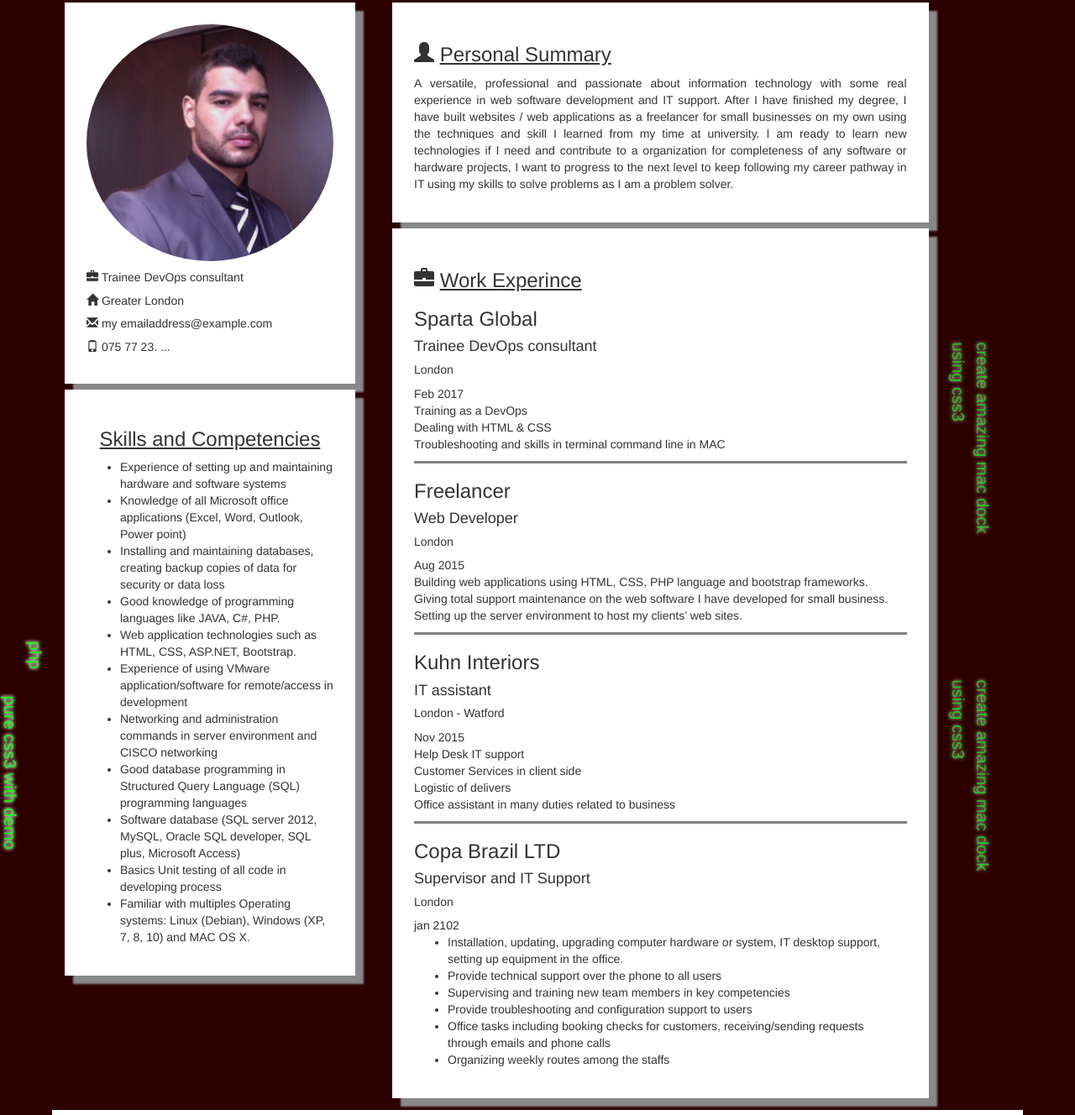
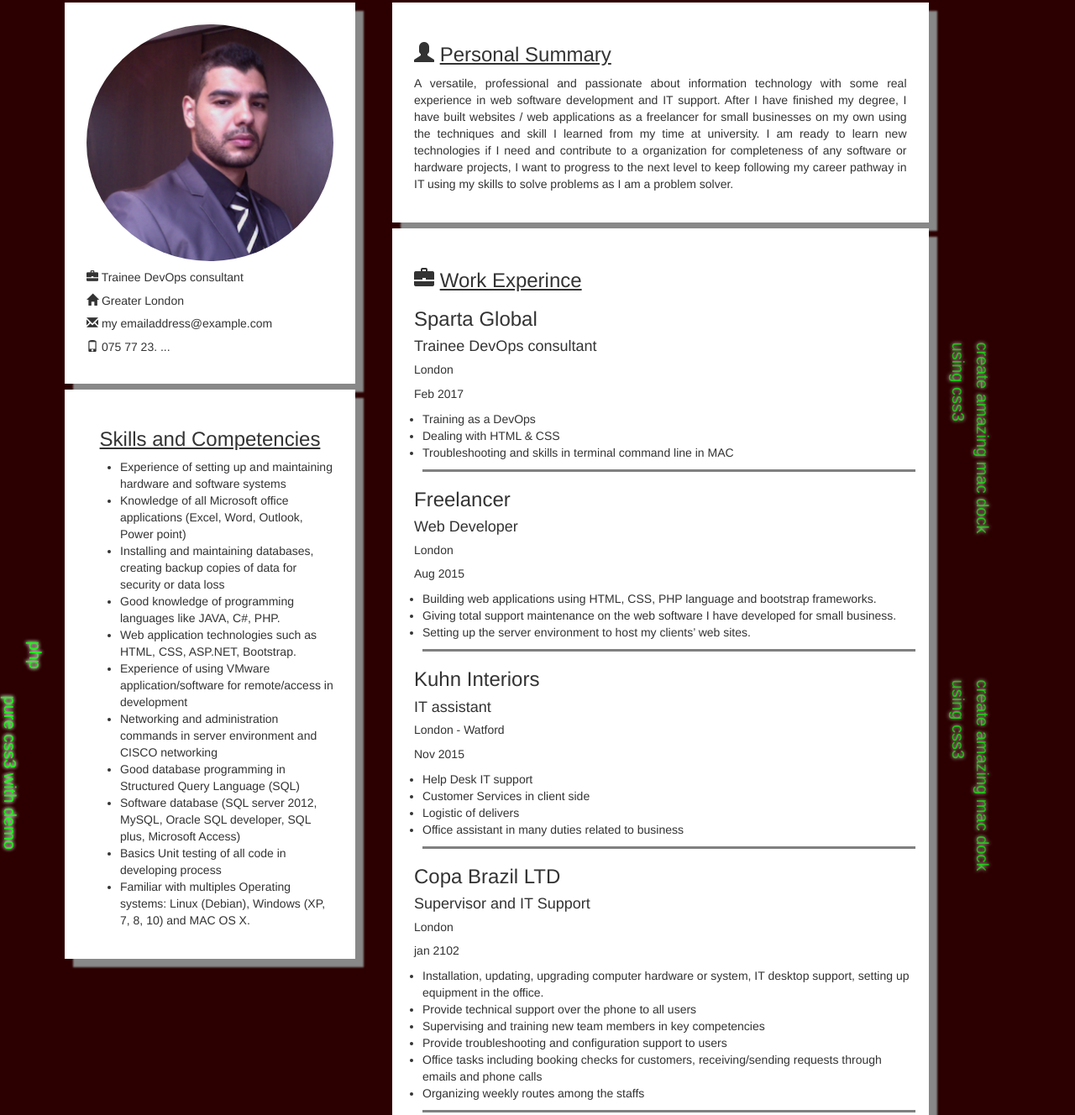
Before and after one commit to Calliari/portfolio, a plain HTML site: page curriculum.html in a window 1280 px wide. Shown: the part 158-1486 px from the top of the page at 84% size. Drawn offline with nearby package versions, Linux system fonts and the light colour scheme.

Commit message:
add portfolio repo with latest changes

```diff
--- a/css/main.scss
+++ b/css/main.scss
@@ -84,8 +84,9 @@ img{
 }
 
 .hl-bottomLine{
-    list-style-type: none;
+    //list-style-type: none;
     width: 100%;
+    margin: 10px;
     padding: 0px 0px 10px 0px;
     border-color: grey;
     border-style: solid;
--- a/curriculum.html
+++ b/curriculum.html
@@ -77,8 +77,8 @@
       <div class="t5" style="left:25px;">PHP</div>
       <div class="t1" style="left:60px;">Image Zoom Effect With CSS</div>
       <div class="t2" style="left:80px;">CSS3</div>
-      <div class="t4" style="left:110px;">£</div>
-      <div class="t2" style="left:140px;">$</div>
+      <div class="t4" style="left:110px;">SQL server 2013</div>
+      <div class="t2" style="left:140px;">SQL statments</div>
       <div class="t3" style="left:170px;">Live Image Crop Script With PHP Jquery</div>
       <div class="t1" style="left:185px;">web development</div>
       <div class="t3" style="left:285px;">Light Weight RSS Reader With PHP</div>
@@ -89,29 +89,29 @@
       <div class="t4" style="left:390px;">News Head Lines Scroll Effect CSS3</div>
       <div class="t2" style="left:430px;">Create Amazing Mac Dock Using CSS3</div>
       <div class="t1" style="left:870px;">createve web development</div>
-      <div class="t3" style="left:490px;">nice shadow effect</div>
+      <div class="t3" style="left:490px;">Bootsrap framsworks</div>
       <div class="t5" style="left:520px;">amazing windows7 menu with css3</div>
       <div class="t2" style="left:550px;">Live Image Resize Script With PHP</div>
 
       <div class="t11" style="left:602px;">Fancy Effect CSS3</div>
-      <div class="t15" style="left:625px;">Create Twitter Like Follow Unfollow</div>
+      <div class="t15" style="left:625px;">Database management experience</div>
       <div class="t11" style="left:660px;">Image Zoom Effect With CSS3</div>
-      <div class="t12" style="left:780px;">pure css3 with demo</div>
+      <div class="t12" style="left:780px;">LINUX Distri</div>
       <div class="t14" style="left:710px;">Ultimate Accordion Effect With CSS3</div>
-      <div class="t12" style="left:740px;">DevOps</div>
+      <div class="t12" style="left:740px;">DevOps professional</div>
       <div class="t13" style="left:770px;">Live Image Crop Script With PHP Jquery</div>
       <div class="t11" style="left:785px;">createve web development</div>
       <div class="t13" style="left:885px;">Light Weight RSS Reader With PHP</div>
-      <div class="t15" style="left:850px;">amazing windows7 menu with css3</div>
+      <div class="t15" style="left:850px;">MAC X operation sytsem</div>
       <div class="t12" style="left:890px;">Live Image Resize Script With PHP</div>
-      <div class="t13" style="left:810px;">Online Voting System With PHP And AJAX</div>
+      <div class="t13" style="left:810px;">WEB technologies</div>
       <div class="t15" style="left:950px;">Create Slide Show With Pure CSS3</div>
       <div class="t14" style="left:990px;">WEB DEV</div>
       <div class="t12" style="left:1030px;">Create Amazing Mac Dock Using CSS3</div>
       <div class="t11" style="left:870px;">createve web development</div>
 
       <div class="t13" style="left:490px;">nice shadow effect</div>
-      <div class="t15" style="left:420px;">amazing windows7 menu with css3</div>
+      <div class="t15" style="left:420px;">C# programming language experience</div>
       <div class="t12" style="left:650px;">Live Image Resize Script With PHP</div>
 
     </div>
@@ -158,7 +158,7 @@
       <li>Web application technologies such as HTML, CSS, ASP.NET, Bootstrap.</li>
       <li>Experience of using VMware application/software for remote/access in development</li>
       <li>Networking and administration commands in server environment and CISCO networking</li>
-      <li>Good database programming in Structured Query Language (SQL) programming languages</li>
+      <li>Good database programming in Structured Query Language (SQL)</li>
       <li>Software database (SQL server 2012, MySQL, Oracle SQL developer, SQL plus, Microsoft Access)</li>
       <li>Basics Unit testing of all code in developing process</li>
       <li>Familiar with multiples Operating systems: Linux (Debian), Windows (XP, 7, 8, 10) and MAC OS X.</li>
@@ -218,7 +218,7 @@
             <h4>Supervisor and IT Support</h4>
             <h5>London</h5>
             <time datetime="2012-01-07">jan 2102</time>
-            <ul class="">
+            <ul class="hl-bottomLine">
               <li>Installation, updating, upgrading computer hardware or system, IT desktop support, setting up equipment in the office.</li>
               <li>Provide technical support over the phone to all users</li>
               <li>Supervising and training new team members in key competencies</li>
```
Also changed, not shown: css/main.css, main.css (added).
